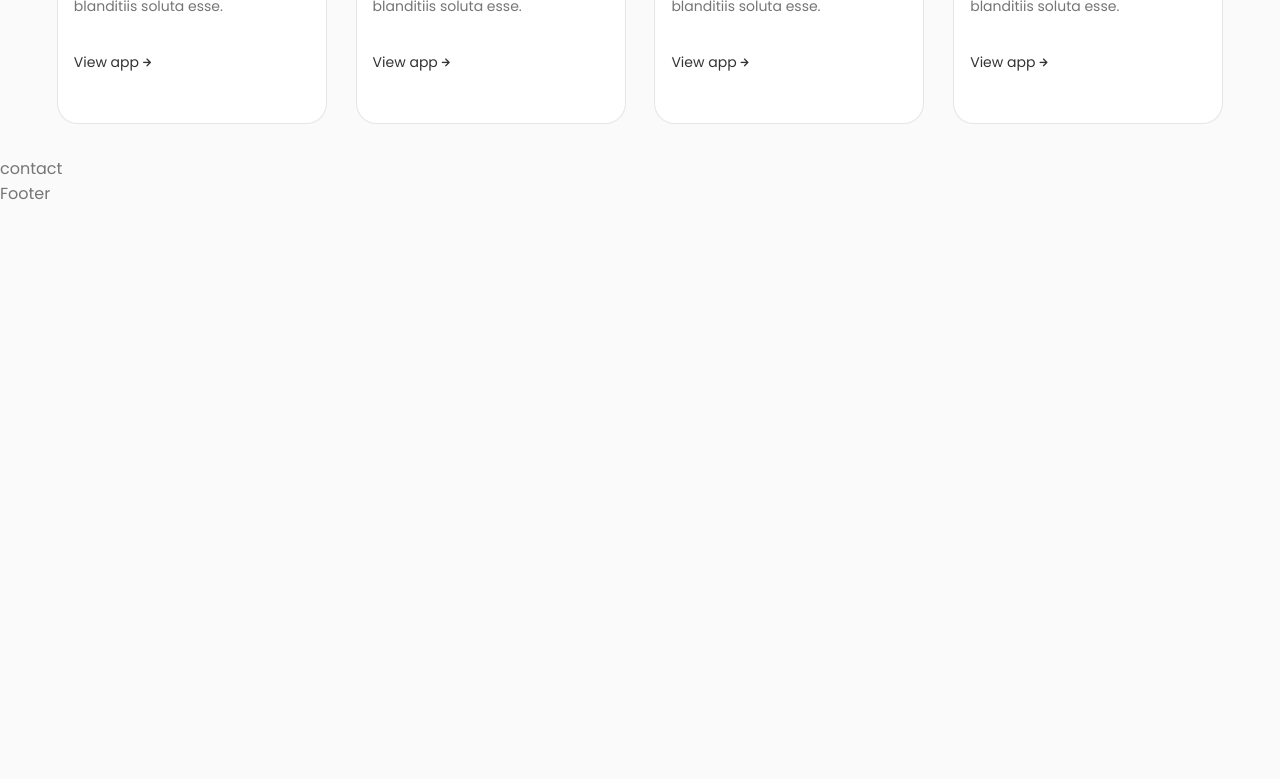
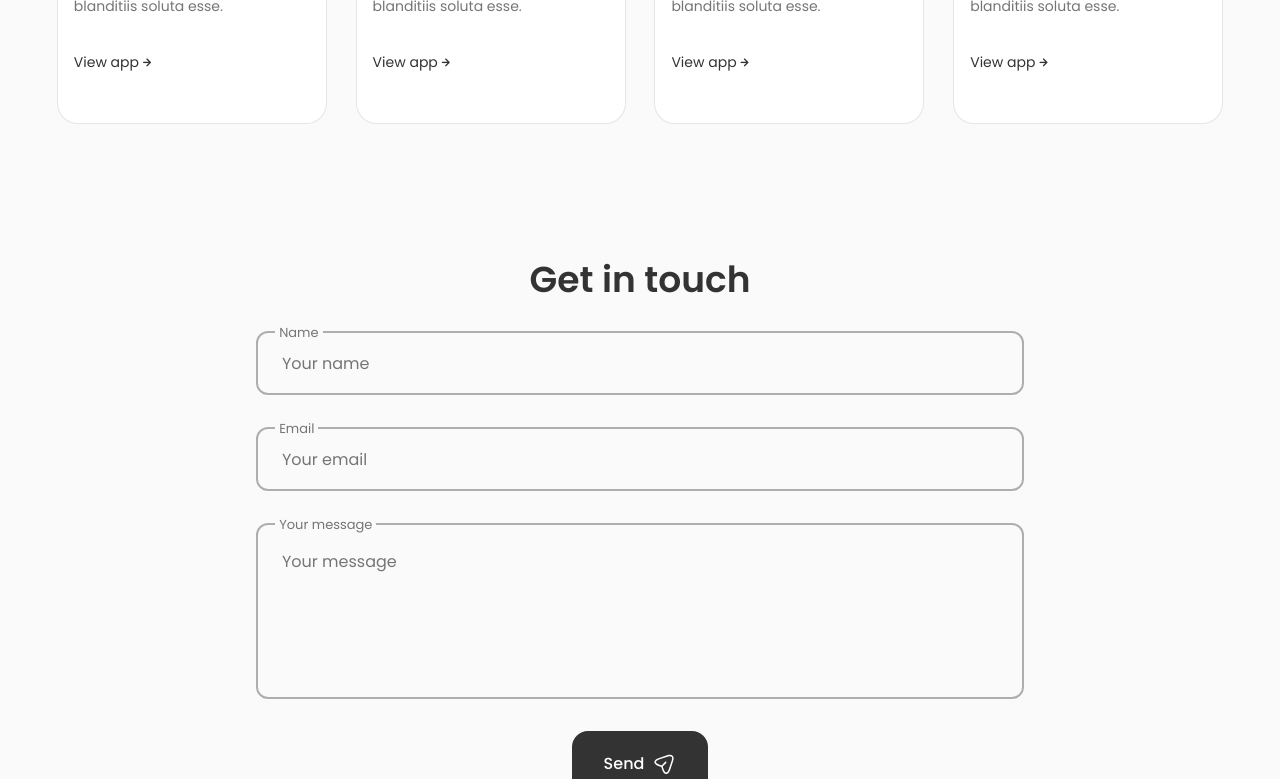
Before and after one commit to Fred-Michael/portfolio-app, a React (Create React App) app: page / in a window 1280 px wide. Shown: the part 2000-2779 px from the top of the page. Before the commit the page ends 2206 px from the top, so only its background shows below. Built offline with nearby package versions, Linux system fonts and the light colour scheme.

Commit message:
contact form setup

```diff
--- a/package.json
+++ b/package.json
@@ -3,6 +3,7 @@
   "version": "0.1.0",
   "private": true,
   "dependencies": {
+    "@emailjs/browser": "^4.4.1",
     "@testing-library/jest-dom": "^5.16.5",
     "@testing-library/react": "^13.3.0",
     "@testing-library/user-event": "^14.2.0",
--- a/src/components/contact/Contact.jsx
+++ b/src/components/contact/Contact.jsx
@@ -1,9 +1,63 @@
-import React from 'react'
+import React, { useRef } from 'react'
+import emailjs from '@emailjs/browser'
 import './contact.css'
 
 const Contact = () => {
+    const form = useRef();
+
+    const sendEmail = (e) => {
+        e.preventDefault();
+
+        emailjs
+        .sendForm('service_5c0wjfd', 'template_5i9easz',
+            form.current, {
+            publicKey: 'Ir7cmNvPN9INi-vfZ',
+        });
+        e.target.reset();
+    };
+
     return (
-        <div>contact</div>
+        <section className="contact section" id="contact">
+            <h2 className="section_title">Get in touch</h2>
+
+            <form ref={form} onSubmit={sendEmail} className="contact_form">
+                <div className="contact_form-div">
+                    <label htmlFor='name' className="contact_form-tag">Name</label>
+                    <input type="text" name='name' className='contact_form-input' placeholder='Your name'/>
+                </div>
+
+                <div className="contact_form-div">
+                    <label htmlFor='email' className="contact_form-tag">Email</label>
+                    <input type="email" name='email' className='contact_form-input' placeholder='Your email'/>
+                </div>
+
+                <div className="contact_form-div contact_form-area">
+                    <label htmlFor='message' className="contact_form-tag">Your message</label>
+                    <textarea name="message" cols='30' rows='10' className='contact_form-input' placeholder='Your message'></textarea>
+                </div>
+
+                <button className="button button--flex">
+                    Send
+                    <svg
+                        class="button_icon"
+                        xmlns="http://www.w3.org/2000/svg"
+                        width="24"
+                        height="24"
+                        viewBox="0 0 24 24"
+                        fill="none"
+                        >
+                        <path
+                            d="M14.2199 21.9352C13.0399 21.9352 11.3699 21.1052 10.0499 17.1352L9.32988 14.9752L7.16988 14.2552C3.20988 12.9352 2.37988 11.2652 2.37988 10.0852C2.37988 8.91525 3.20988 7.23525 7.16988 5.90525L15.6599 3.07525C17.7799 2.36525 19.5499 2.57525 20.6399 3.65525C21.7299 4.73525 21.9399 6.51525 21.2299 8.63525L18.3999 17.1252C17.0699 21.1052 15.3999 21.9352 14.2199 21.9352ZM7.63988 7.33525C4.85988 8.26525 3.86988 9.36525 3.86988 10.0852C3.86988 10.8052 4.85988 11.9052 7.63988 12.8252L10.1599 13.6652C10.3799 13.7352 10.5599 13.9152 10.6299 14.1352L11.4699 16.6552C12.3899 19.4352 13.4999 20.4252 14.2199 20.4252C14.9399 20.4252 16.0399 19.4352 16.9699 16.6552L19.7999 8.16525C20.3099 6.62525 20.2199 5.36525 19.5699 4.71525C18.9199 4.06525 17.6599 3.98525 16.1299 4.49525L7.63988 7.33525Z"
+                            fill="var(--container-color)"
+                        ></path>
+                        <path
+                            d="M10.11 14.7052C9.92005 14.7052 9.73005 14.6352 9.58005 14.4852C9.29005 14.1952 9.29005 13.7152 9.58005 13.4252L13.16 9.83518C13.45 9.54518 13.93 9.54518 14.22 9.83518C14.51 10.1252 14.51 10.6052 14.22 10.8952L10.64 14.4852C10.5 14.6352 10.3 14.7052 10.11 14.7052Z"
+                            fill="var(--container-color)"
+                        ></path>
+                    </svg>
+                </button>
+            </form>
+        </section>
     )
 }
 
--- a/src/components/contact/contact.css
+++ b/src/components/contact/contact.css
@@ -0,0 +1,45 @@
+.contact_form {
+    width: 60%;
+    margin: auto;
+    text-align: center;
+    justify-content: center;
+}
+
+.contact_form-div {
+    position: relative;
+    margin-bottom: var(--mb-2);
+    height: 4rem;
+}
+
+.contact_form-input {
+    position: absolute;
+    top: 0;
+    left: 0;
+    width: 100%;
+    height: 100%;
+    border: 2px solid rgba(0, 0, 0, 0.3);
+    background: none;
+    color: var(--text-color);
+    outline: none;
+    border-radius: 0.75rem;
+    padding: 1.5rem;
+    z-index: 1;
+}
+
+.contact_form-tag {
+    position: absolute;
+    top: -0.75rem;
+    left: 1.2rem;
+    font-size: var(--smaller-font-size);
+    padding: 0.25rem;
+    background-color: var(--body-color);
+    z-index: 10;
+}
+
+.contact_form-area {
+    height: 11rem;
+}
+
+.contact_form-area textarea {
+    resize: none;
+}
```
Also changed, not shown: 1 other file (tests, documents, lock files or other folders).
